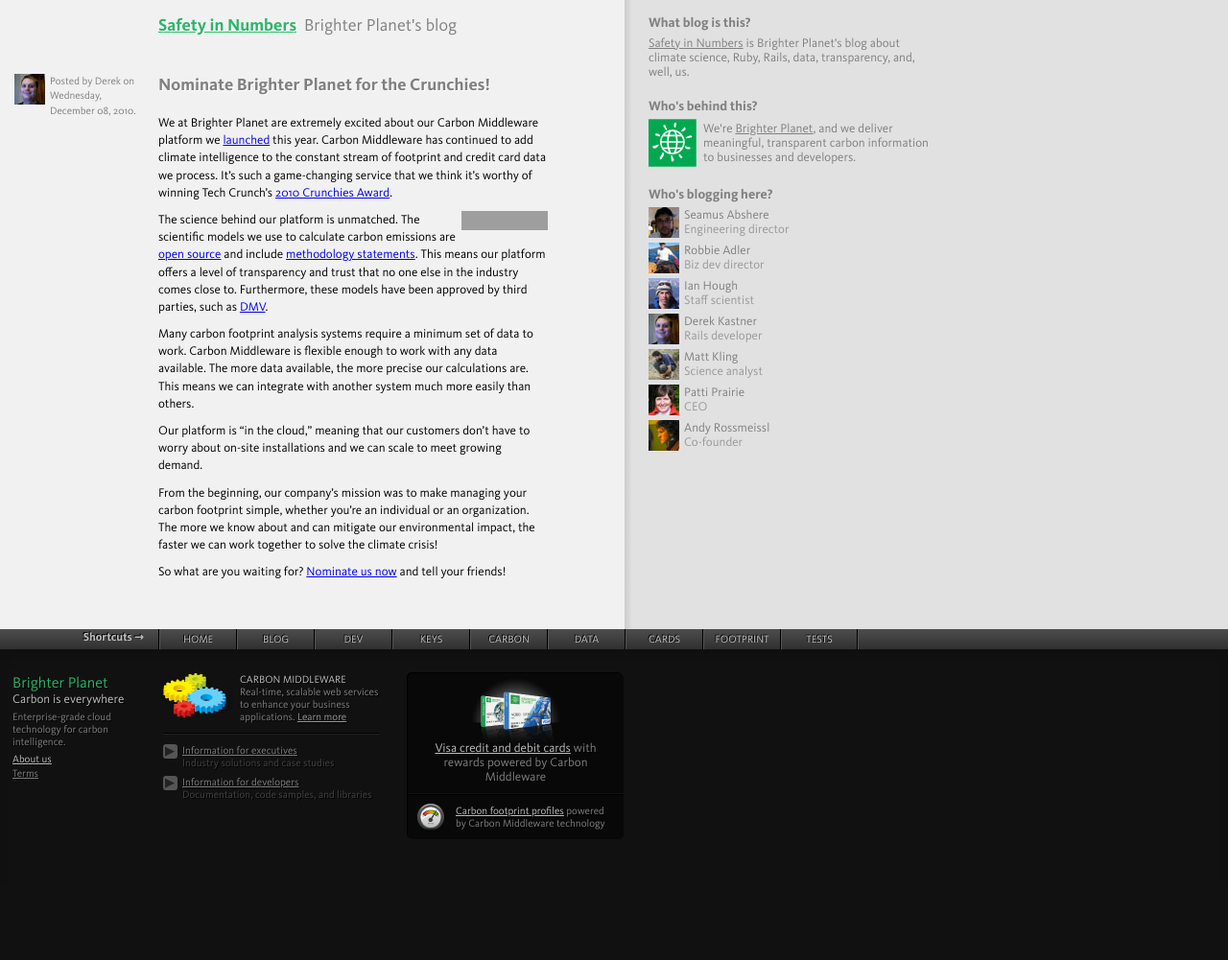
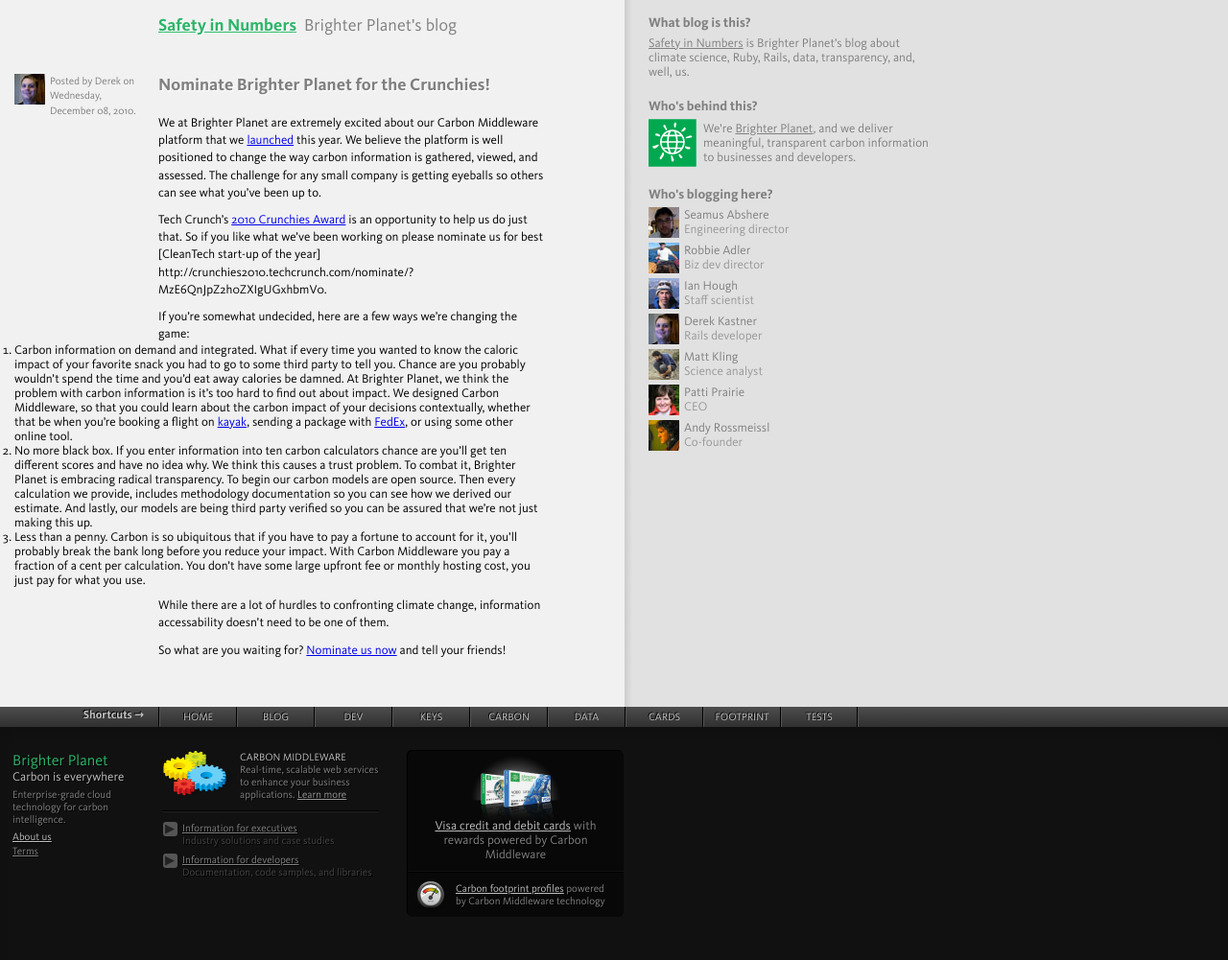
Before and after one commit to faradayio/numbers, a Jekyll site: the page built from _posts/2010-12-08-nominate-brighter-planet-for-the-crunchies.markdown, in a window 1280 px wide. Shown: the whole page at 96% size. Built offline with Jekyll 4.4.1, drawn with Linux system fonts in a browser that asks for light colours; some web fonts are replaced; comment, search, counter and statistics services are not loaded; before the commit the page ends 920 px from its top, so only the background shows below that; grey boxes are pictures that could not be loaded.

Commit message:
Robbie's version

```diff
--- a/_posts/2010-12-08-nominate-brighter-planet-for-the-crunchies.markdown
+++ b/_posts/2010-12-08-nominate-brighter-planet-for-the-crunchies.markdown
@@ -5,16 +5,16 @@
 categories: company
 ---
 
-We at Brighter Planet are extremely excited about our Carbon Middleware platform we [launched](http://numbers.brighterplanet.com/2010/08/13/announcing-carbon-middleware/) this year.  Carbon Middleware has continued to add climate intelligence to the constant stream of footprint and credit card data we process.  It's such a game-changing service that we think it's worthy of winning Tech Crunch's [2010 Crunchies Award](http://crunchies2010.techcrunch.com/).
+We at Brighter Planet are extremely excited about our Carbon Middleware platform that we [launched](http://numbers.brighterplanet.com/2010/08/13/announcing-carbon-middleware/) this year. We believe the platform is well positioned to change the way carbon information is gathered, viewed, and assessed. The challenge for any small company is getting eyeballs so others can see what you've been up to.
 
-<a href="http://crunchies2010.techcrunch.com/nominate/?MzE6QnJpZ2h0ZXIgUGxhbmV0"><img src="http://crunchies2010.techcrunch.com/wp-content/themes/crunchies/images/badges/31.png" align="right" /></a>
+Tech Crunch's [2010 Crunchies Award](http://crunchies2010.techcrunch.com/) is an opportunity to help us do just that. So if you like what we've been working on please nominate us for best [CleanTech start-up of the year] http://crunchies2010.techcrunch.com/nominate/?MzE6QnJpZ2h0ZXIgUGxhbmV0.
 
-The science behind our platform is unmatched.  The scientific models we use to calculate carbon emissions are [open source](http://carbon.brighterplanet.com/science) and include [methodology statements](http://carbon.brighterplanet.com/flights?origin_airport[iata_code]=JFK&destination_airport[iata_code]=SFO).  This means our platform offers a level of transparency and trust that no one else in the industry comes close to.  Furthermore, these models have been approved by third parties, such as [DMV](http://ineedalinktodmvhere.com).
+If you're somewhat undecided, here are a few ways we're changing the game:
 
-Many carbon footprint analysis systems require a minimum set of data to work.  Carbon Middleware is flexible enough to work with any data available.  The more data available, the more precise our calculations are.  This means we can integrate with another system much more easily than others.
+1. Carbon information on demand and integrated. What if every time you wanted to know the caloric impact of your favorite snack you had to go to some third party to tell you. Chance are you probably wouldn't spend the time and you'd eat away calories be damned. At Brighter Planet, we think the problem with carbon information is it's too hard to find out about impact. We designed Carbon Middleware, so that you could learn about the carbon impact of your decisions contextually, whether that be when you're booking a flight on [kayak](http://www.careplane.org/), sending a package with [FedEx](yaktrak.org), or using some other online tool.
+2. No more black box. If you enter information into ten carbon calculators chance are you'll get ten different scores and have no idea why. We think this causes a trust problem. To combat it, Brighter Planet is embracing radical transparency. To begin our carbon models are open source. Then every calculation we provide, includes methodology documentation so you can see how we derived our estimate. And lastly, our models are being third party verified so you can be assured that we're not just making this up.
+3. Less than a penny. Carbon is so ubiquitous that if you have to pay a fortune to account for it, you'll probably break the bank long before you reduce your impact. With Carbon Middleware you pay a fraction of a cent per calculation. You don't have some large upfront fee or monthly hosting cost, you just pay for what you use.
 
-Our platform is "in the cloud," meaning that our customers don't have to worry about on-site installations and we can scale to meet growing demand.
-
-From the beginning, our company's mission was to make managing your carbon footprint simple, whether you're an individual or an organization.  The more we know about and can mitigate our environmental impact, the faster we can work together to solve the climate crisis!
+While there are a lot of hurdles to confronting climate change, information accessability doesn't need to be one of them.
 
 So what are you waiting for? [Nominate us now](http://crunchies2010.techcrunch.com/nominate/?MzE6QnJpZ2h0ZXIgUGxhbmV0) and tell your friends!
```
